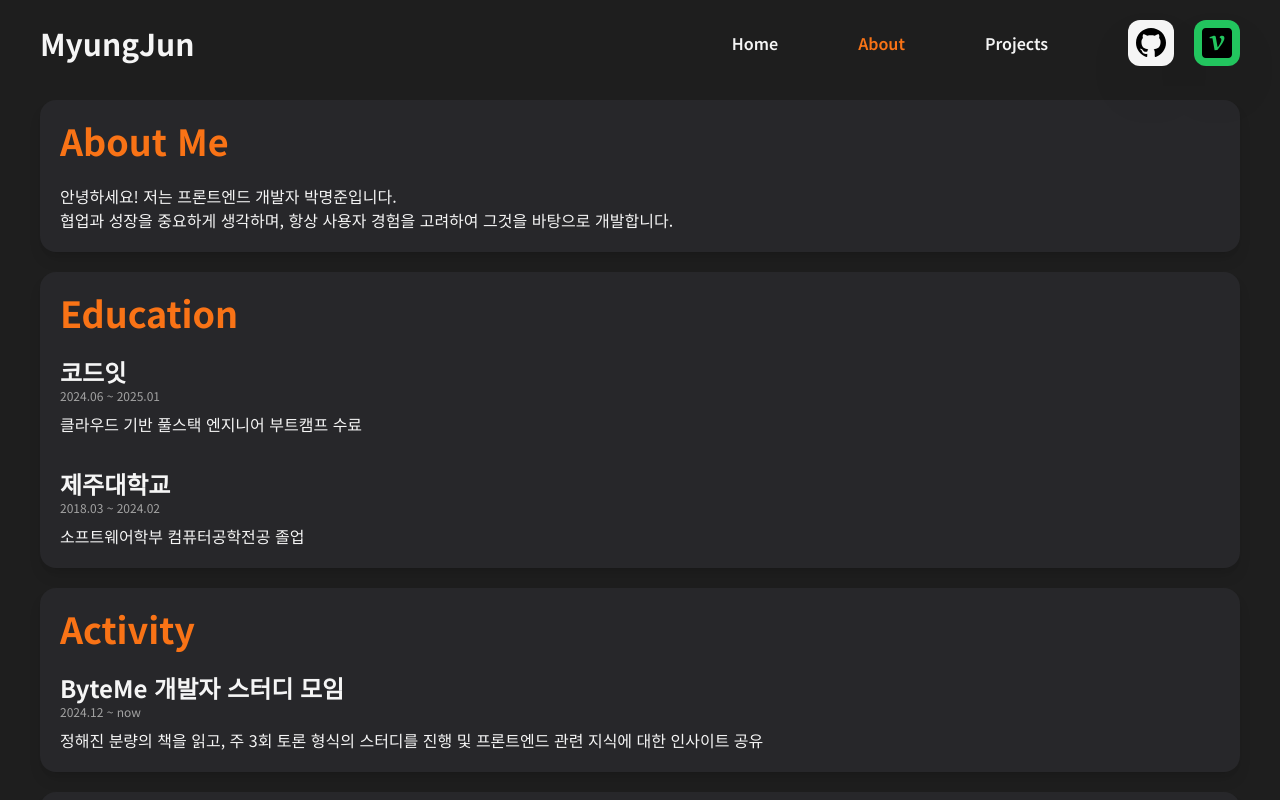
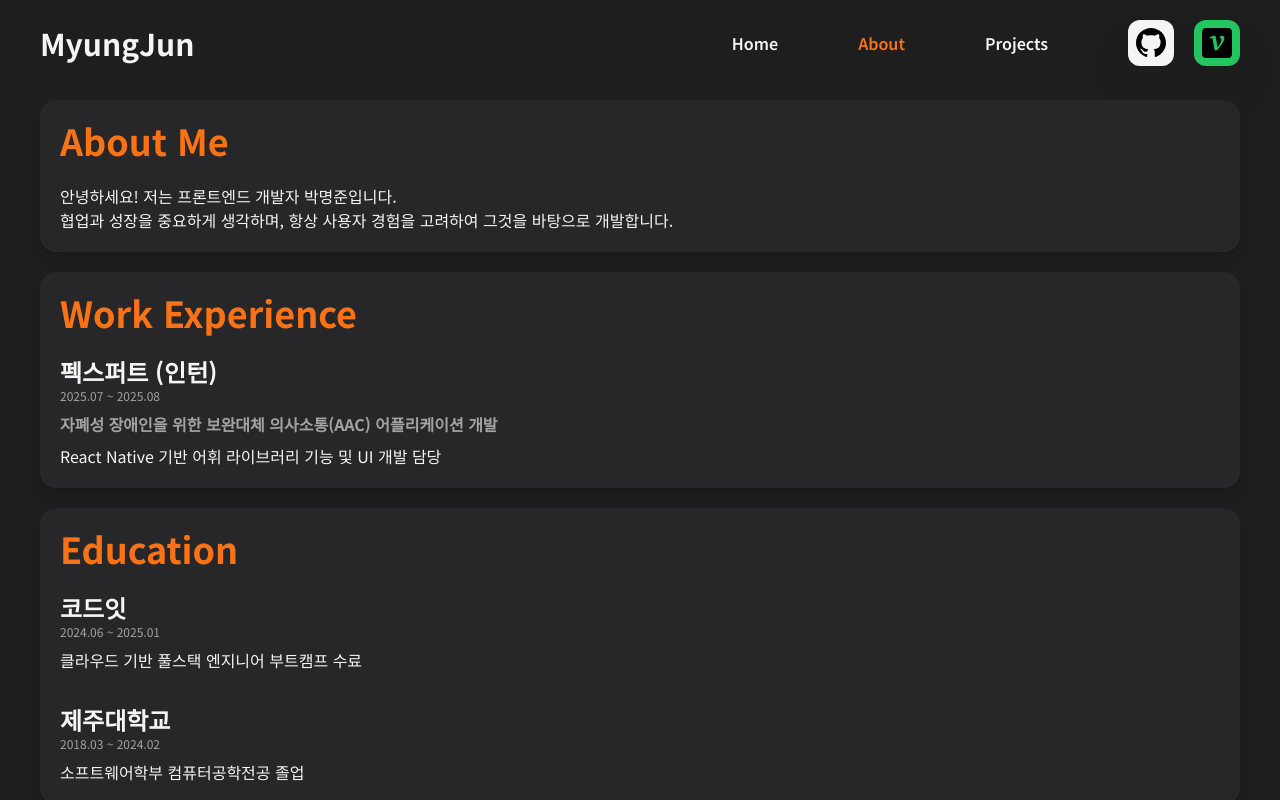
Before and after one commit to mjpark-k/portfolio, a Next.js app: page /about in a window 1280 px wide. Shown: the top 800 px of the page. Built offline with nearby package versions, Linux system fonts and the light colour scheme.

Commit message:
:sparkles: [Feat] About 페이지 경력 사항 추가 보완할 부분이 있을 수 있음 추가로 스킬에도 React Native 추가

```diff
--- a/src/app/about/page.tsx
+++ b/src/app/about/page.tsx
@@ -2,30 +2,37 @@ import AboutActivity from '@/components/About/AboutActivity';
 import AboutContainer from '@/components/About/AboutContainer';
 import AboutEducation from '@/components/About/AboutEducation';
 import AboutSkill from '@/components/About/AboutSkill';
+import AboutWorkExperience from '@/components/About/AboutWorkExperience';
 import FadeInUp from '@/components/FadeInUp';
 
 export default function About() {
   return (
-    <div className='min-h-screen px-10 py-25 flex items-center justify-center'>
-      <div className='w-full max-w-7xl flex flex-col gap-5 '>
-        <FadeInUp className='w-full' delay={0}>
-          <AboutContainer title='About Me'>
+    <div className="min-h-screen px-10 py-25 flex items-center justify-center">
+      <div className="w-full max-w-7xl flex flex-col gap-5 ">
+        <FadeInUp className="w-full" delay={0}>
+          <AboutContainer title="About Me">
             안녕하세요! 저는 프론트엔드 개발자 박명준입니다. <br /> 협업과
-            성장을 중요하게 생각하며, 항상 사용자 경험을 고려하여 그것을 바탕으로 개발합니다.
+            성장을 중요하게 생각하며, 항상 사용자 경험을 고려하여 그것을
+            바탕으로 개발합니다.
           </AboutContainer>
         </FadeInUp>
-        <FadeInUp className='w-full' delay={1}>
-          <AboutContainer title='Education'>
+        <FadeInUp className="w-full" delay={1}>
+          <AboutContainer title="Work Experience">
+            <AboutWorkExperience />
+          </AboutContainer>
+        </FadeInUp>
+        <FadeInUp className="w-full" delay={2}>
+          <AboutContainer title="Education">
             <AboutEducation />
           </AboutContainer>
         </FadeInUp>
-        <FadeInUp className='w-full' delay={2}>
-          <AboutContainer title='Activity'>
+        <FadeInUp className="w-full" delay={3}>
+          <AboutContainer title="Activity">
             <AboutActivity />
           </AboutContainer>
         </FadeInUp>
-        <FadeInUp className='w-full' delay={3}>
-          <AboutContainer title='Skills'>
+        <FadeInUp className="w-full" delay={4}>
+          <AboutContainer title="Skills">
             <AboutSkill />
           </AboutContainer>
         </FadeInUp>
--- a/src/components/About/AboutList.tsx
+++ b/src/components/About/AboutList.tsx
@@ -2,6 +2,7 @@ import AboutListContents from './AboutListContents';
 
 interface Item {
   title: string;
+  description?: string;
   duration: string;
   contents: string;
 }
@@ -12,11 +13,12 @@ interface AboutListProps {
 
 export default function AboutList({ data }: AboutListProps) {
   return (
-    <div className='flex flex-col gap-8'>
+    <div className="flex flex-col gap-8">
       {data.map((data) => (
         <AboutListContents
           key={data.title}
           title={data.title}
+          description={data.description}
           duration={data.duration}
           contents={data.contents}
         />
--- a/src/components/About/AboutListContents.tsx
+++ b/src/components/About/AboutListContents.tsx
@@ -1,22 +1,27 @@
 interface AboutListContentsProps {
   title: string;
+  description?: string;
   duration: string;
   contents: string;
 }
 
 export default function AboutListContents({
   title,
+  description,
   duration,
   contents,
 }: AboutListContentsProps) {
   return (
-    <div className='flex flex-col gap-2'>
-      <div className='text-xl font-bold md:text-2xl'>
+    <div className="flex flex-col gap-2">
+      <div className="text-xl font-bold md:text-2xl">
         <div>{title}</div>
-        <div className='text-xs font-normal text-[color:var(--muted)]'>
+        <div className="text-xs font-normal text-[color:var(--muted)]">
           {duration}
         </div>
       </div>
+      {description && (
+        <div className="font-bold text-[color:var(--muted)]">{description}</div>
+      )}
       <div>{contents}</div>
     </div>
   );
--- a/src/components/About/AboutSkill.tsx
+++ b/src/components/About/AboutSkill.tsx
@@ -12,6 +12,7 @@ const FrontendSkills = [
   { name: 'Next.js', src: '/icons/ic_nextjs.svg' },
   { name: 'Tailwind CSS', src: '/icons/ic_tailwindcss.svg' },
   { name: 'React-Query', src: '/icons/ic_reactquery.svg' },
+  { name: 'React Native', src: '/icons/ic_reactnative.svg' },
   { name: 'Framer-Motion', src: '/icons/ic_framermotion.svg' },
   { name: 'Zustand', src: '/icons/ic_zustand.svg' },
 ];
--- /dev/null
+++ b/src/components/About/AboutWorkExperience.tsx
@@ -0,0 +1,15 @@
+import AboutList from './AboutList';
+
+const career = [
+  {
+    title: '펙스퍼트 (인턴)',
+    description:
+      '자폐성 장애인을 위한 보완대체 의사소통(AAC) 어플리케이션 개발',
+    duration: '2025.07 ~ 2025.08',
+    contents: 'React Native 기반 어휘 라이브러리 기능 및 UI 개발 담당',
+  },
+];
+
+export default function AboutWorkExperience() {
+  return <AboutList data={career} />;
+}
```
